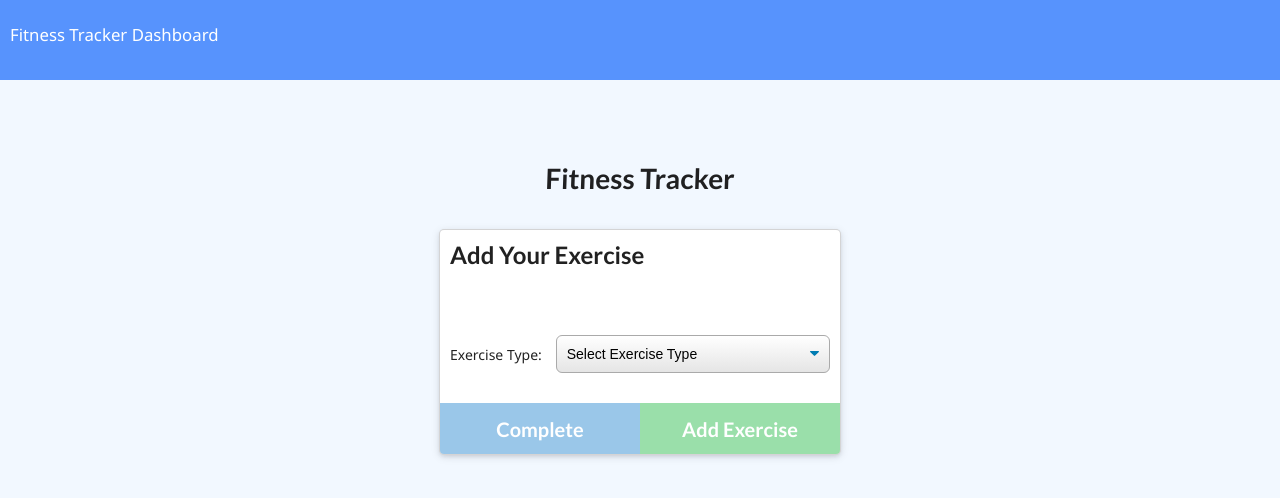
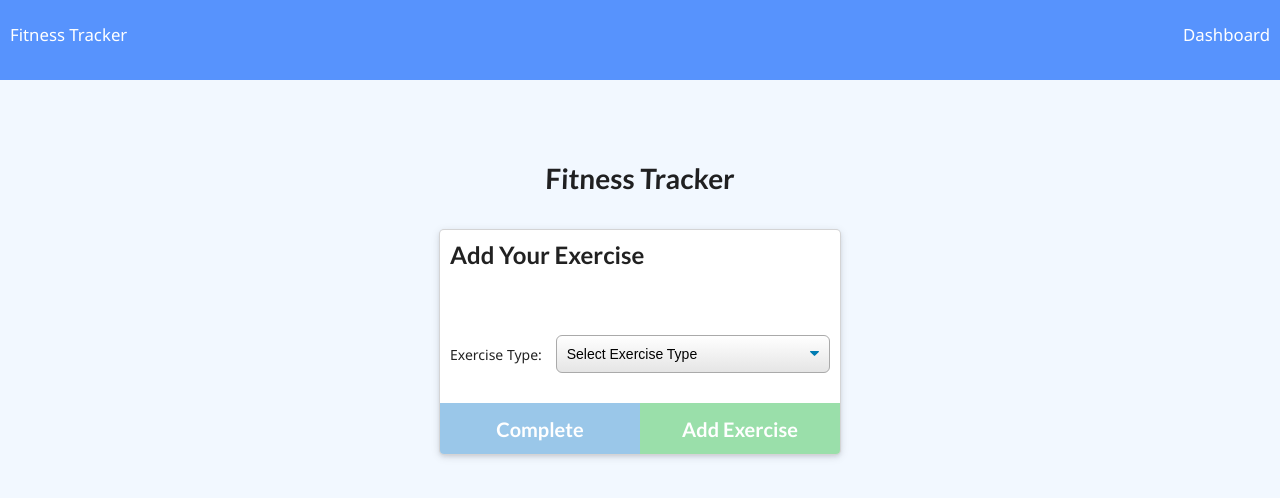
Before and after one commit to jawm17/Fitness-Tracker, a website: page public/exercise.html in a window 1280 px wide. Drawn offline with nearby package versions, Linux system fonts and the light colour scheme; no server answers.

Commit message:
floated dashboard button to the right

```diff
--- a/public/exercise.html
+++ b/public/exercise.html
@@ -13,7 +13,7 @@
 <body>
   <nav>
     <a href="/">Fitness Tracker</a>
-    <a href="/stats">Dashboard</a>
+    <a id="dash" href="/stats">Dashboard</a>
   </nav>
   <div class="wrapper">
     <header>
```
